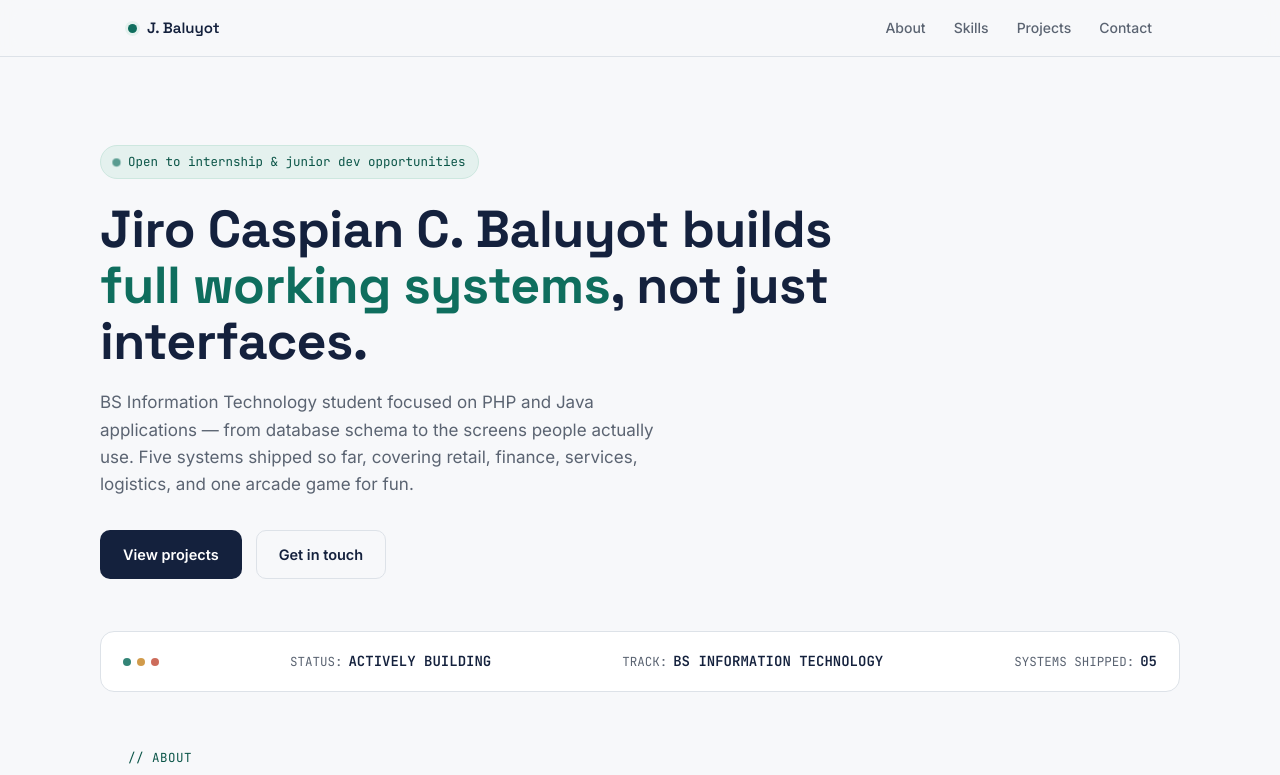
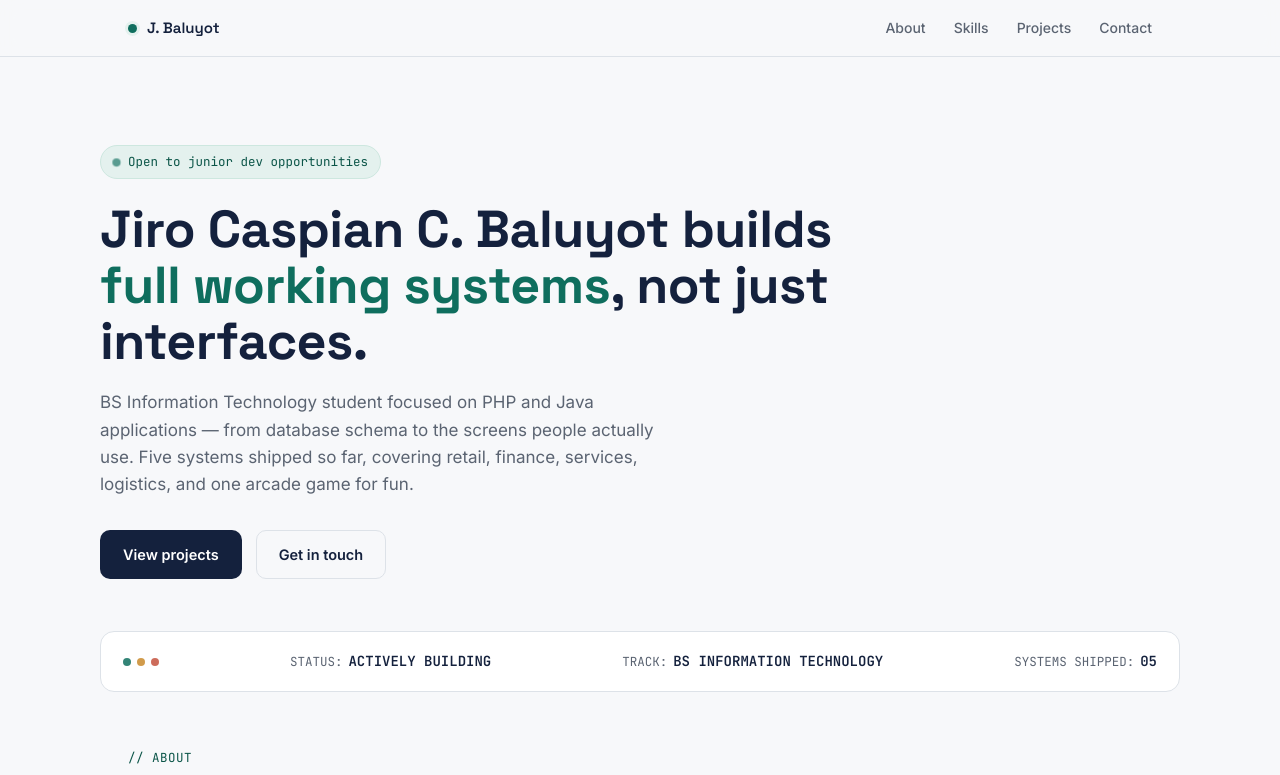
Before and after one commit to DonCaspian/portfolio, a plain HTML site: page index.html in a window 1280 px wide. Shown: the top 775 px of the page. Drawn offline with Linux system fonts and the light colour scheme.

Commit message:
Update index.html

```diff
--- a/index.html
+++ b/index.html
@@ -443,7 +443,7 @@
 
 <main id="top">
   <section class="hero wrap">
-    <span class="eyebrow"><span class="pulse"></span>Open to internship &amp; junior dev opportunities</span>
+    <span class="eyebrow"><span class="pulse"></span>Open to junior dev opportunities</span>
     <h1>Jiro Caspian C. Baluyot builds <span class="accent-word">full working systems</span>, not just interfaces.</h1>
     <p class="lede">BS Information Technology student focused on PHP and Java applications — from database schema to the screens people actually use. Five systems shipped so far, covering retail, finance, services, logistics, and one arcade game for fun.</p>
     <div class="hero-actions">
```
